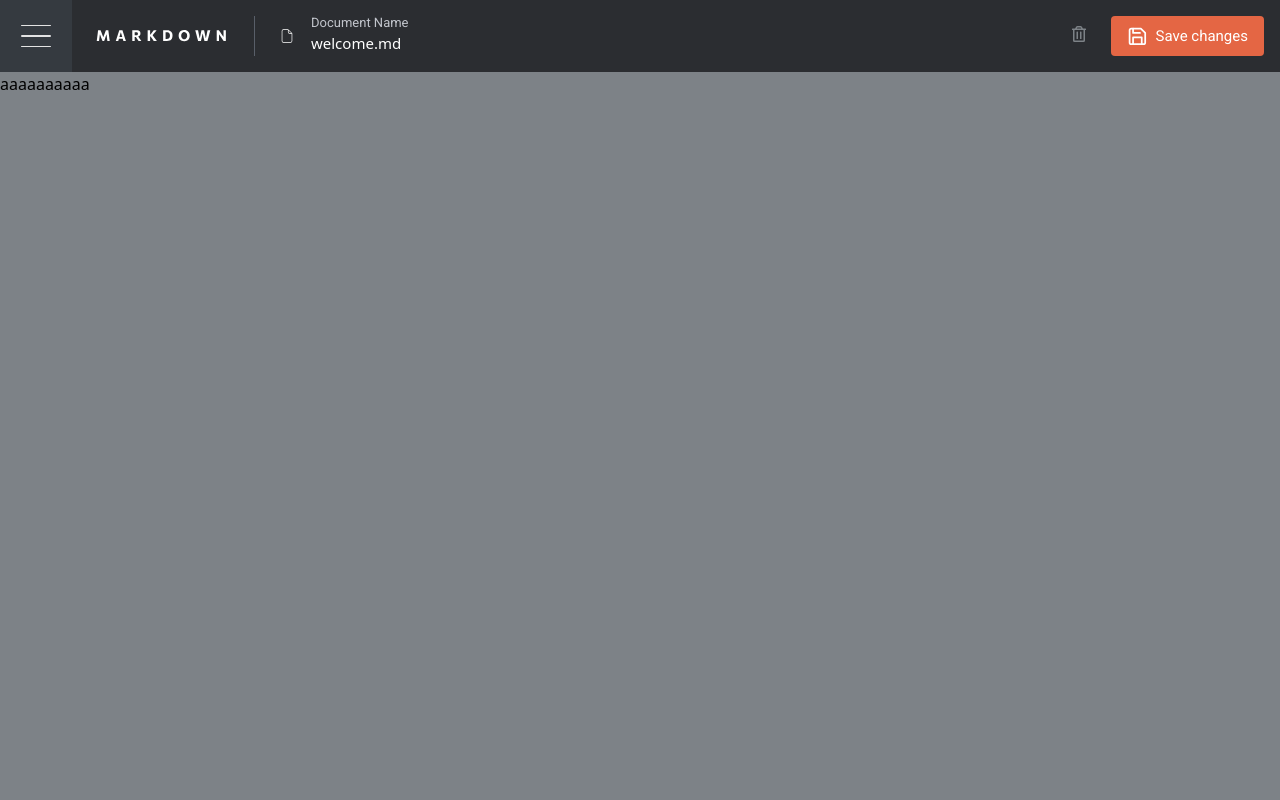
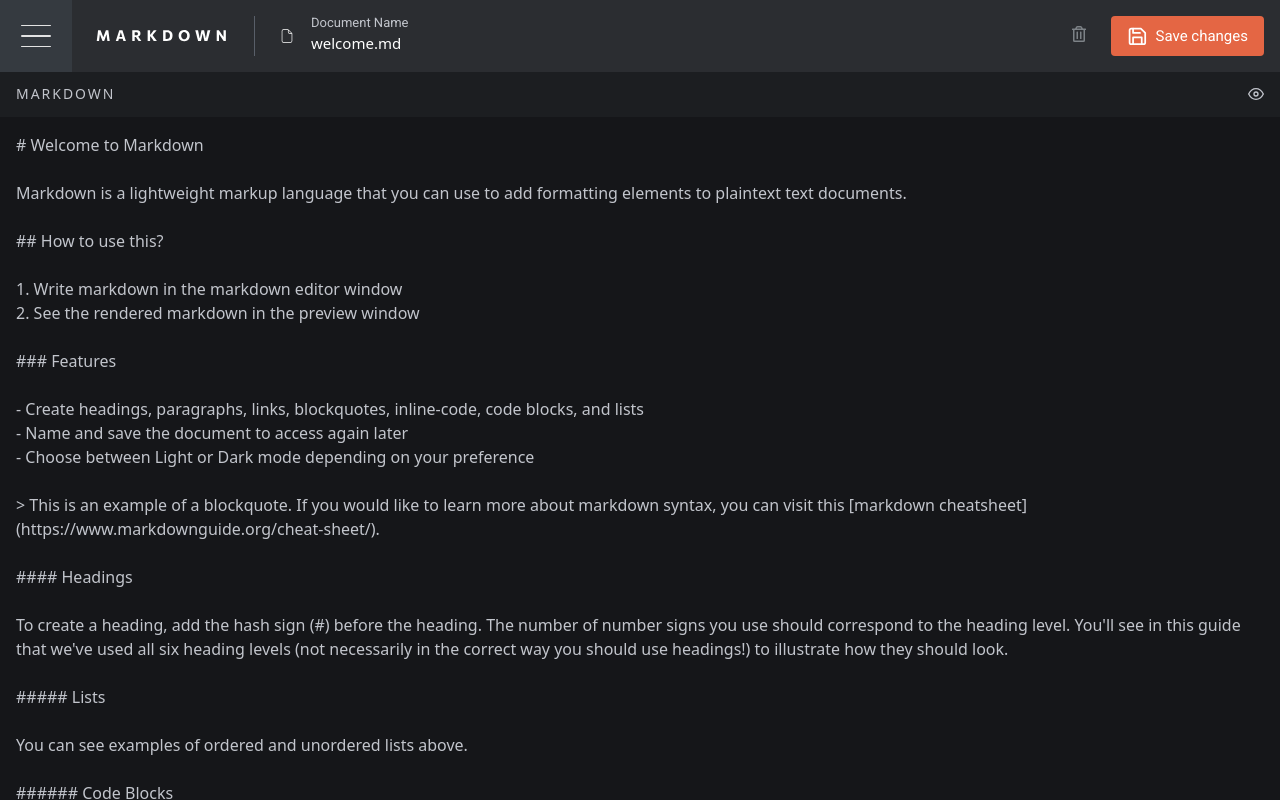
Before and after one commit to kamiliano1/in-browser-markdown-editor, a Next.js app: page / in a window 1280 px wide. Built offline with nearby package versions, Linux system fonts and the light colour scheme.

Commit message:
Started markdown section

```diff
--- a/src/app/page.tsx
+++ b/src/app/page.tsx
@@ -6,22 +6,73 @@ import InputText from "../layout/InputText/InputText";
 import Navbar from "../layout/Navbar/Navbar";
 import { useState } from "react";
 import HamburgerIcon from "@/layout/Navbar/HamburgerIcon";
+import { FiEye } from "react-icons/fi";
+import { FiEyeOff } from "react-icons/fi";
+import data from "./data/data.json";
+
+type ActivatedPartType = "Markdown" | "Preview";
 
 export default function Home() {
   const [open, setOpen] = useState(false);
+  const [isDarkMode, setIsDarkMode] = useState(false);
+  const [activatedPart, setActivatedPart] =
+    useState<ActivatedPartType>("Markdown");
+
+  const switchPart = () => {
+    activatedPart === "Markdown"
+      ? setActivatedPart("Preview")
+      : setActivatedPart("Markdown");
+  };
   return (
-    <main className="">
-      {/* <Button>Test</Button> */}
-      {/* <ThemeSwitch /> */}
-      {/* <InputText /> */}
-      <Navbar open={open} setOpen={setOpen} />
-      <div className={`relative z-[-1] w-full h-[100vh] bg-500`}>
+    <main className="overflow-hidden">
+      <Navbar
+        open={open}
+        setOpen={setOpen}
+        isDarkMode={isDarkMode}
+        setIsDarkMode={setIsDarkMode}
+      />
+      <div
+        className={`relative h-[100vh] ${!isDarkMode ? "bg-1000" : "bg-100"}`}
+      >
         <div
-          className={`absolute top-0 left-0 z-[20] pt-[56px] sm:pt-[72px]
-          ${open && " translate-x-[250px] "}
-          `}
+          className={`absolute top-0 left-0 pt-[56px] sm:pt-[72px]
+              ${
+                open
+                  ? " translate-x-[250px] animate-markdownOpen sw-[calc(100%_-_250px)] w-full overflow-hidden"
+                  : "animate-markdownClose w-full"
+              }
+              `}
         >
-          <h2 className="">aaaaaaaaaa</h2>
+          <div
+            className={`flex px-4 py-3  items-center ${
+              !isDarkMode ? "bg-900" : "bg-200"
+            } justify-between`}
+          >
+            <h1
+              className={`text-headingS uppercase  ${
+                !isDarkMode ? "text-400" : "text-500"
+              }`}
+            >
+              {activatedPart === "Markdown" ? "Markdown" : "Preview"}
+            </h1>
+            {activatedPart === "Markdown" ? (
+              <FiEye
+                onClick={switchPart}
+                className={`${!isDarkMode ? "text-400" : "text-500"}`}
+              />
+            ) : (
+              <FiEyeOff
+                onClick={switchPart}
+                className={`${!isDarkMode ? "text-400" : "text-500"}`}
+              />
+            )}
+          </div>
+          <textarea
+            value={data[1].content}
+            className={`p-4 w-full h-[calc(100vh_-_108px)]  ${
+              !isDarkMode ? "bg-1000 text-400" : "bg-100 text-700"
+            }`}
+          ></textarea>
         </div>
       </div>
     </main>
--- a/src/layout/Navbar/Navbar.tsx
+++ b/src/layout/Navbar/Navbar.tsx
@@ -13,10 +13,6 @@ import logo from "../../../public/logo.svg";
 import { CiFileOn } from "react-icons/ci";
 import ThemeSwitch from "../ThemeSwitch/ThemeSwitch";
 import HamburgerIcon from "./HamburgerIcon";
-type NavbarProps = {
-  open: boolean;
-  setOpen: Dispatch<SetStateAction<boolean>>;
-};
 
 type MarkdownFileType = {
   name: string;
@@ -46,15 +42,27 @@ const MarkdownFile: React.FC<MarkdownFileType> = ({ name, date }) => {
   );
 };
 
-const Navbar: React.FC<NavbarProps> = ({ open, setOpen }) => {
+type NavbarProps = {
+  open: boolean;
+  setOpen: Dispatch<SetStateAction<boolean>>;
+  isDarkMode: boolean;
+  setIsDarkMode: Dispatch<SetStateAction<boolean>>;
+};
+
+const Navbar: React.FC<NavbarProps> = ({
+  open,
+  setOpen,
+  isDarkMode,
+  setIsDarkMode,
+}) => {
   const windowWidth = useWindowWith();
-  const [isDarkMode, setIsDarkMode] = useState(false);
+
   return (
     <NavigationMenu.Root
       orientation="vertical"
       className={`text-100 fixed w-full grid
       grid-cols-[250px,_100vw]
-      grid-rows-[56px,1fr] sm:grid-rows-[72px,1fr] ${
+      grid-rows-[56px,1fr] sm:grid-rows-[72px,1fr] z-[5] ${
         open ? "animate-sliderClose" : "-translate-x-[250px] animate-sliderOpen"
       }`}
     >
--- a/tailwind.config.ts
+++ b/tailwind.config.ts
@@ -153,6 +153,14 @@ const config: Config = {
           from: { transform: "translateX(-250px)" },
           to: { transform: "translateX(0)" },
         },
+        markdownOpen: {
+          from: { transform: "translateX(0)" },
+          to: { transform: "translateX(250px)" },
+        },
+        markdownClose: {
+          from: { transform: "translateX(250px)" },
+          to: { transform: "translateX(0)" },
+        },
       },
       animation: {
         closeIcon: "closeIcon 250ms cubic-bezier(0.4, 0, 0.6, 1)",
@@ -163,6 +171,8 @@ const config: Config = {
         openIconBefore: "openIconBefore 550ms cubic-bezier(0.4, 0, 0.6, 1)",
         sliderOpen: "sliderOpen 1000ms cubic-bezier(0.16, 1, 0.3, 1)",
         sliderClose: "sliderClose 1000ms cubic-bezier(0.16, 1, 0.3, 1)",
+        markdownOpen: "markdownOpen 1000ms cubic-bezier(0.16, 1, 0.3, 1)",
+        markdownClose: "markdownClose 1000ms cubic-bezier(0.16, 1, 0.3, 1)",
       },
     },
   },
```
Also changed, not shown: src/app/data/data.json (added, +12 -0 lines).
